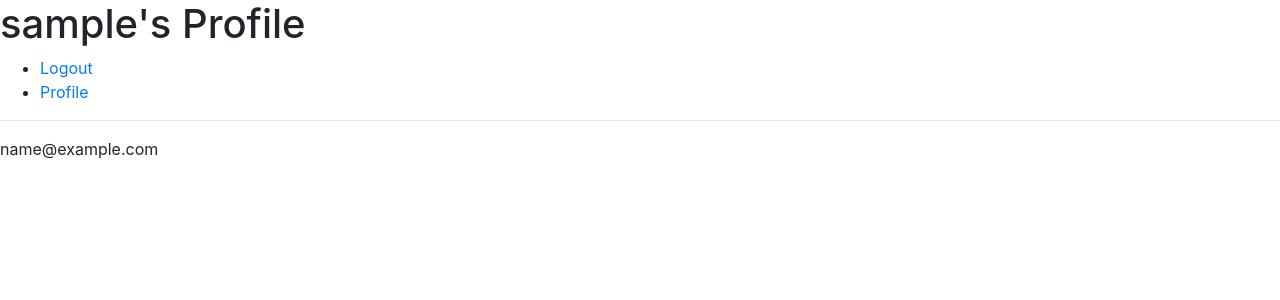
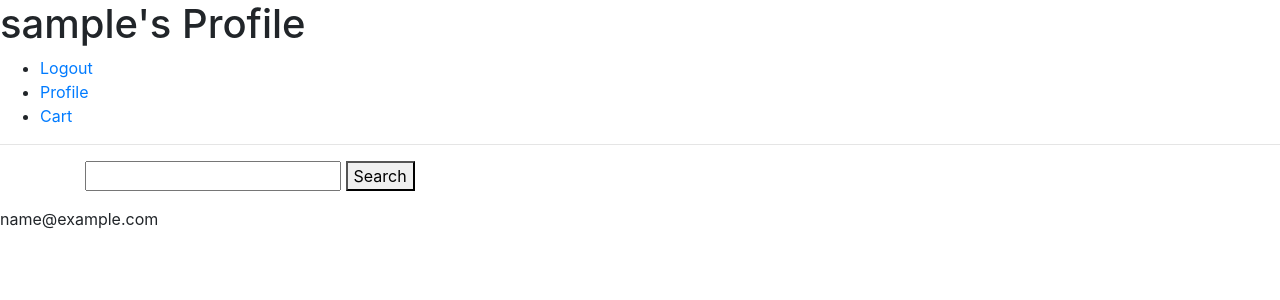
Before and after one commit to cc1005/milestone_4, a Django app: page /accounts/profile/ in a window 1280 px wide. Shown: the top 300 px of the page. Run offline with Django 3.2, Linux system fonts and the light colour scheme; the visitor is signed in with stand-in values (Sample User, id 1); data comes from the database, SQL or seed files in the repository; some libraries are stand-ins or nearby versions.

Commit message:
Search functionality added and beginning to incorporate aspects of UX

```diff
--- a/archivelibrary/urls.py
+++ b/archivelibrary/urls.py
@@ -18,15 +18,17 @@ from django.contrib import admin
 from accounts import urls as urls_accounts
 from products import urls as urls_products
 from cart import urls as urls_cart
+from search import urls as urls_search
 from products.views import all_products
 from django.views import static
 from .settings import MEDIA_ROOT
 
 urlpatterns = [
     url(r'^admin/', admin.site.urls),
-    url(r'r^$', all_products, name='index'),
+    url(r'^$', all_products, name='index'),
     url(r'^accounts/', include(urls_accounts)),
     url(r'^products/', include(urls_products)),
-    url(r'cart/', include(urls_cart)),
+    url(r'^cart/', include(urls_cart)),
+    url(r'^search/', include(urls_search)),
     url(r'^media/(?P<path>.*)$', static.serve, {'document_root': MEDIA_ROOT}),
 ]
--- /dev/null
+++ b/search/urls.py
@@ -0,0 +1,7 @@
+from django.conf.urls import url
+from .views import do_search
+
+
+urlpatterns = [
+    url(r'^$', do_search, name='search')
+]
--- a/search/views.py
+++ b/search/views.py
@@ -4,5 +4,5 @@ from products.models import Product
 # Create your views here.
 
 def do_search(request):
-    products = Product.objects.filter(name__icontains=request.GET['q]'])
+    products = Product.objects.filter(name__icontains=request.GET['q'])
     return render(request, "products.html", {"products":products})
--- a/templates/base.html
+++ b/templates/base.html
@@ -2,8 +2,12 @@
 
 <head>
     <title>{% block page_title %}{% endblock %}</title>
-    <link rel="stylesheet" href="https://stackpath.bootstrapcdn.com/bootstrap/4.4.1/css/bootstrap.min.css" integrity="sha384-Vkoo8x4CGsO3+Hhxv8T/Q5PaXtkKtu6ug5TOeNV6gBiFeWPGFN9MuhOf23Q9Ifjh" crossorigin="anonymous">
-<script src="https://stackpath.bootstrapcdn.com/bootstrap/4.4.1/js/bootstrap.min.js" integrity="sha384-wfSDF2E50Y2D1uUdj0O3uMBJnjuUD4Ih7YwaYd1iqfktj0Uod8GCExl3Og8ifwB6" crossorigin="anonymous"></script>
+    <link rel="stylesheet" href="https://stackpath.bootstrapcdn.com/bootstrap/4.4.1/css/bootstrap.min.css"
+        integrity="sha384-Vkoo8x4CGsO3+Hhxv8T/Q5PaXtkKtu6ug5TOeNV6gBiFeWPGFN9MuhOf23Q9Ifjh" crossorigin="anonymous">
+
+    <script src="https://stackpath.bootstrapcdn.com/bootstrap/4.4.1/js/bootstrap.min.js"
+        integrity="sha384-wfSDF2E50Y2D1uUdj0O3uMBJnjuUD4Ih7YwaYd1iqfktj0Uod8GCExl3Og8ifwB6"
+        crossorigin="anonymous"></script>
 </head>
 
 <body>
@@ -18,6 +22,14 @@
             <li><a href="{% url 'login' %}">Login</a></li>
             <li><a href="{% url 'registration' %}">Register</a></li>
             {% endif %}
+            <li>
+                <a href="{% url 'view_cart' %}">
+                    <i class="fa fa-shipping-cart"></i> Cart
+                    {% if product_count > 0 %}
+                    <label class="badge badge-warning">{{ product_count }}</label>
+                    {% endif %}
+                </a>
+            </li>
         </ul>
     </nav>
     <hr>
@@ -28,10 +40,23 @@
         {% endfor %}
     </div>
     {% endif %}
+
+    <div class="container">
+        <div class="display">
+            <form action="{% url 'search' %}" method="get">
+                <input type="text" name="q">
+                <button type="submit">Search</button>
+            </form>
+        </div>
+    </div>
     {% block content %} {% endblock %}
 
+    <script src="https://code.jquery.com/jquery-3.4.1.slim.min.js"
+        integrity="sha384-J6qa4849blE2+poT4WnyKhv5vZF5SrPo0iEjwBvKU7imGFAV0wwj1yYfoRSJoZ+n"
+        crossorigin="anonymous"></script>
+    <script src="https://cdn.jsdelivr.net/npm/popper.js@1.16.0/dist/umd/popper.min.js"
+        integrity="sha384-Q6E9RHvbIyZFJoft+2mJbHaEWldlvI9IOYy5n3zV9zzTtmI3UksdQRVvoxMfooAo"
+        crossorigin="anonymous"></script>
 </body>
 
-<script src="https://code.jquery.com/jquery-3.4.1.slim.min.js" integrity="sha384-J6qa4849blE2+poT4WnyKhv5vZF5SrPo0iEjwBvKU7imGFAV0wwj1yYfoRSJoZ+n" crossorigin="anonymous"></script>
-<script src="https://cdn.jsdelivr.net/npm/popper.js@1.16.0/dist/umd/popper.min.js" integrity="sha384-Q6E9RHvbIyZFJoft+2mJbHaEWldlvI9IOYy5n3zV9zzTtmI3UksdQRVvoxMfooAo" crossorigin="anonymous"></script>
 </html>
```
